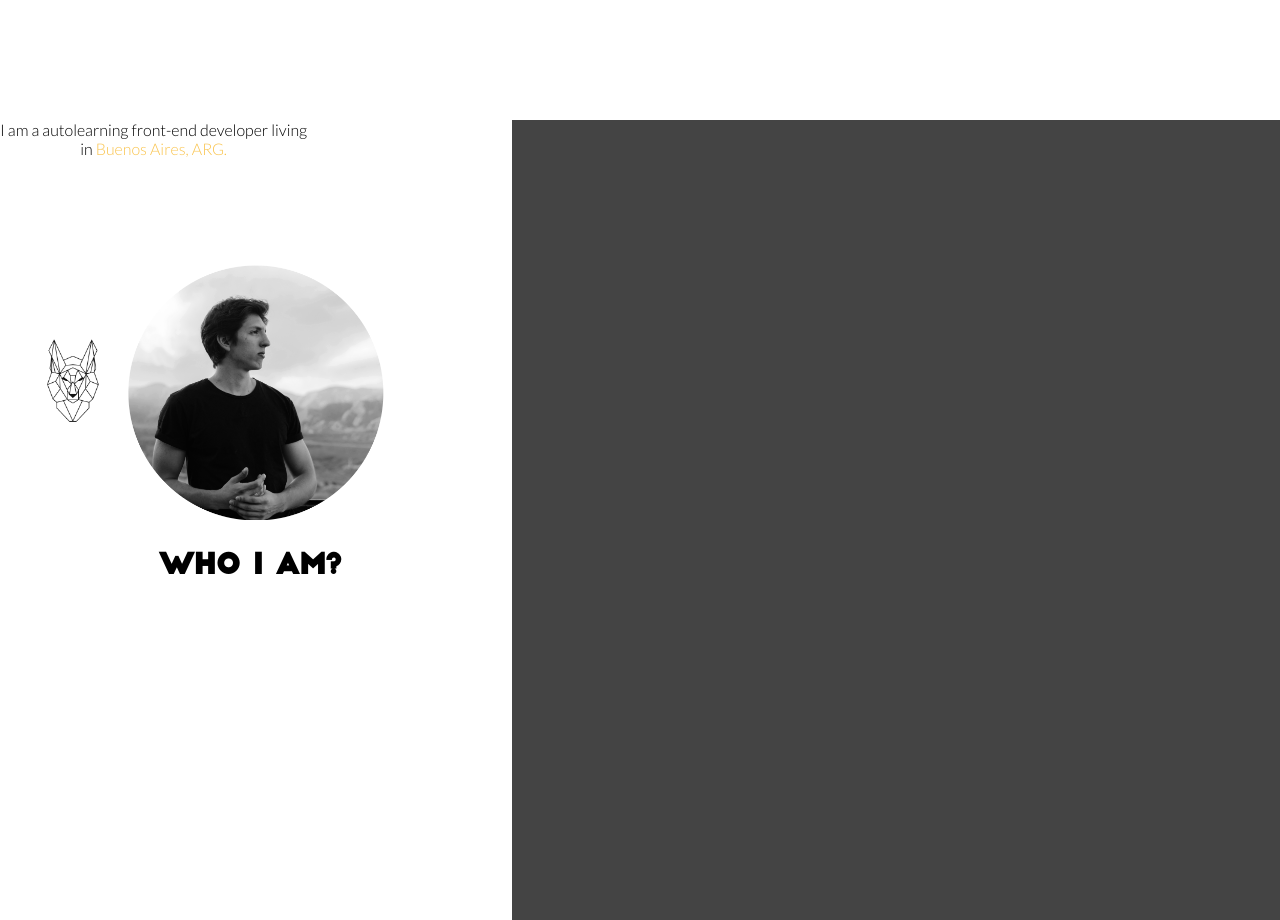
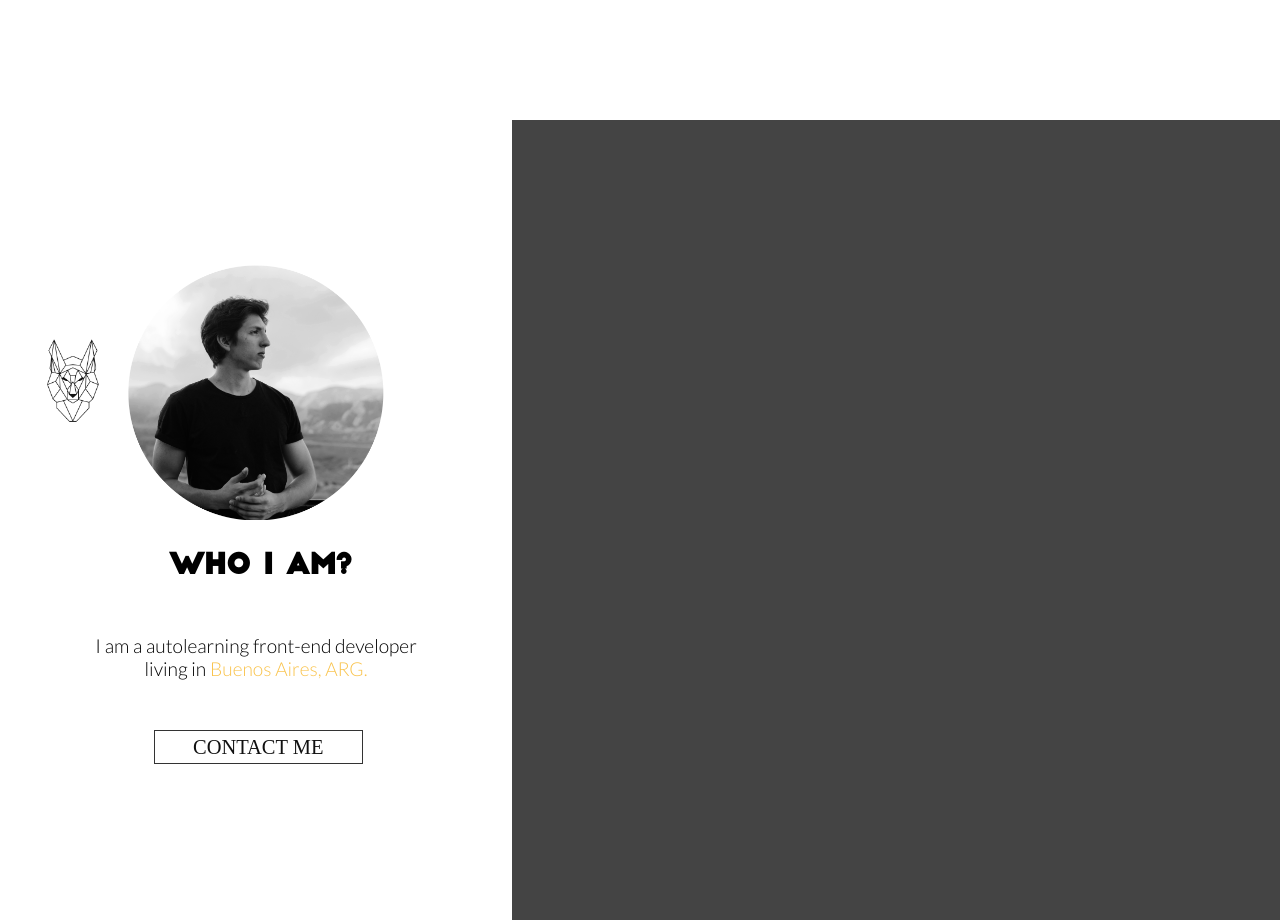
Before and after one commit to oviedo97fer/portfolioux, a React (Create React App) app: page / in a window 1280 px wide. Shown: the part 2280-3200 px from the top of the page. Built offline with nearby package versions, Linux system fonts and the light colour scheme.

Commit message:
Profile component finished

```diff
--- a/public/index.html
+++ b/public/index.html
@@ -12,7 +12,7 @@
     <link rel="manifest" href="%PUBLIC_URL%/manifest.json" />
     <!-- Fonts -->
     <link href="https://fonts.googleapis.com/css?family=Lato:300,400" rel="stylesheet">
-    <title>React App</title>
+    <title>Fernando Oviedo | 2019</title>
   </head>
   <body>
     <noscript>You need to enable JavaScript to run this app.</noscript>
--- a/src/Components/Skills/Profile/Profile.css
+++ b/src/Components/Skills/Profile/Profile.css
@@ -19,7 +19,7 @@
 .profile h1{
     position: absolute;
     bottom:42%;
-    left:31%;
+    left:33%;
     font-size: 2.2vw;
     text-align: center;
 }
@@ -27,11 +27,20 @@
 .profile p{
     font-family: 'Lato';
     font-weight: 100;
+    font-size: 1.5vw;
     text-align: center;
-    width: 60%;
+    width: 70%;
+    position: absolute;
+    bottom: 30%;
+    left: 15%;
 }
 .profile p span{
     font-family: 'Lato';
     font-weight: 100;
     color: #f9c34c;
 }
+.contact-profile{
+    position: absolute;
+    bottom: 30%;
+    left: 30%;
+}
--- a/src/Components/Skills/Profile/Profile.js
+++ b/src/Components/Skills/Profile/Profile.js
@@ -1,5 +1,7 @@
 import React from 'react';
 import './Profile.css';
+
+import Contact from '../../Contact/Contact';
 
 import profile from './profile.png';
 const Profile = ()=>{
@@ -8,6 +10,10 @@ const Profile = ()=>{
                 <img src={profile} alt='profile'></img>
                 <h1>WHO I AM?</h1>
                 <p>I am a autolearning front-end developer living in <span>Buenos Aires, ARG.</span></p>
+                <div className='contact-profile'>
+                    <Contact/>
+                </div>
+
             </div>
     )
 }
```
